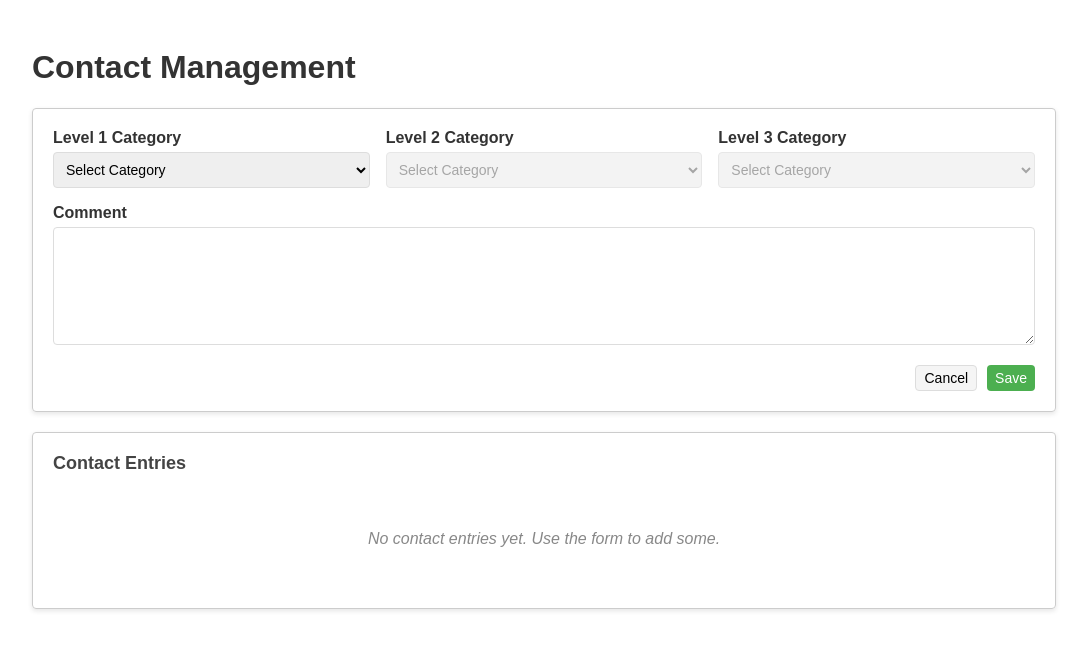
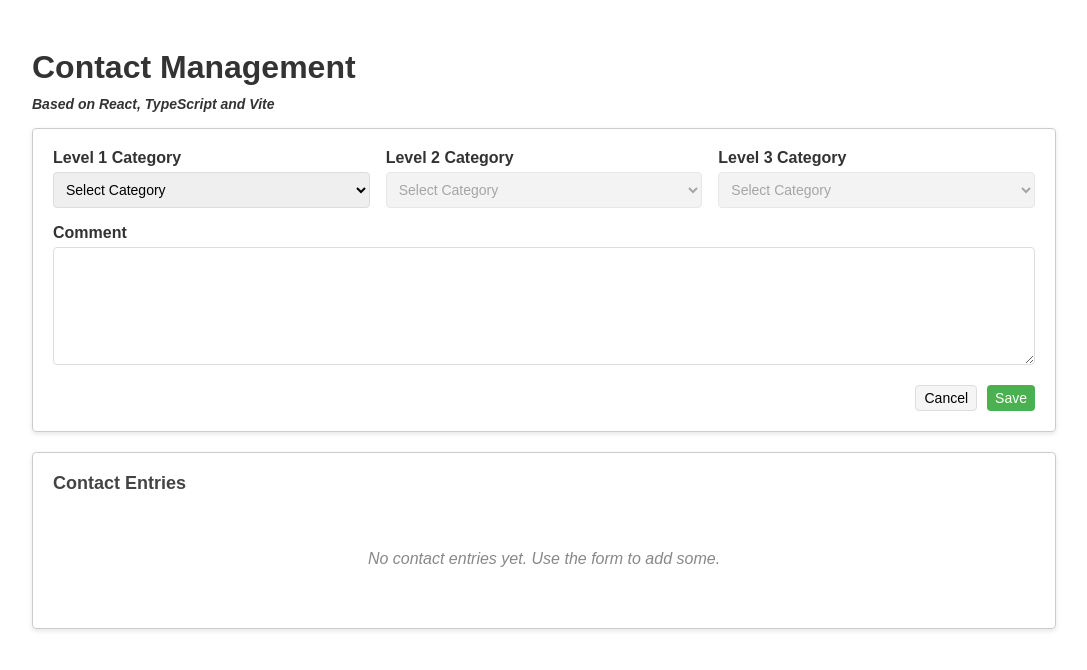
Before and after one commit to rfoerthe/contact-ui, a React (Vite) app: page / in a window 1280 px wide. Shown: the top 670 px of the page, without its empty margins (96-1183 px from the left). Built offline with nearby package versions, Linux system fonts and the light colour scheme.

Commit message:
Add a sub-title to ContactApp with styles
Introduce a new sub-title to provide additional context about the app. Updated CSS to style the sub-title with specific font size, color, and italic formatting.

```diff
--- a/src/ContactApp.css
+++ b/src/ContactApp.css
@@ -7,4 +7,10 @@
 }
 .contact-app-root h1 {
     color: #333;
+    margin-bottom: 10px;
 }
+.contact-app-root h2.sub-title {
+    color: #333;
+    font-size: 14px;
+    font-style: italic;
+}
--- a/src/ContactApp.tsx
+++ b/src/ContactApp.tsx
@@ -85,6 +85,7 @@ export const ContactApp: React.FC = () => {
 	return (
 			<div className="contact-app-root">
 				<h1>Contact Management</h1>
+				<h2 className="sub-title">Based on React, TypeScript and Vite</h2>
 				<ContactEntryForm
 						categories={categories}
 						level1={level1}
```
